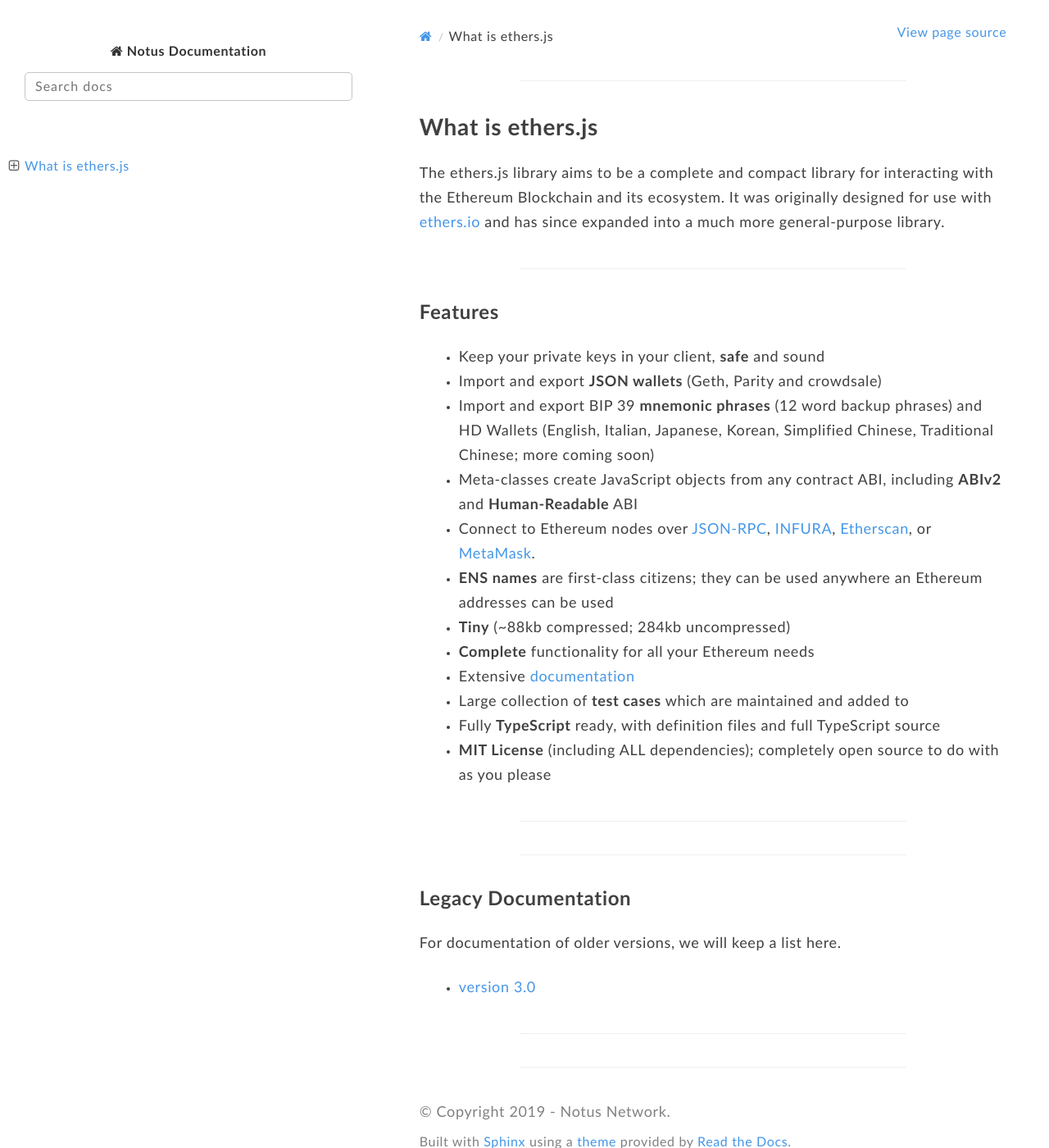
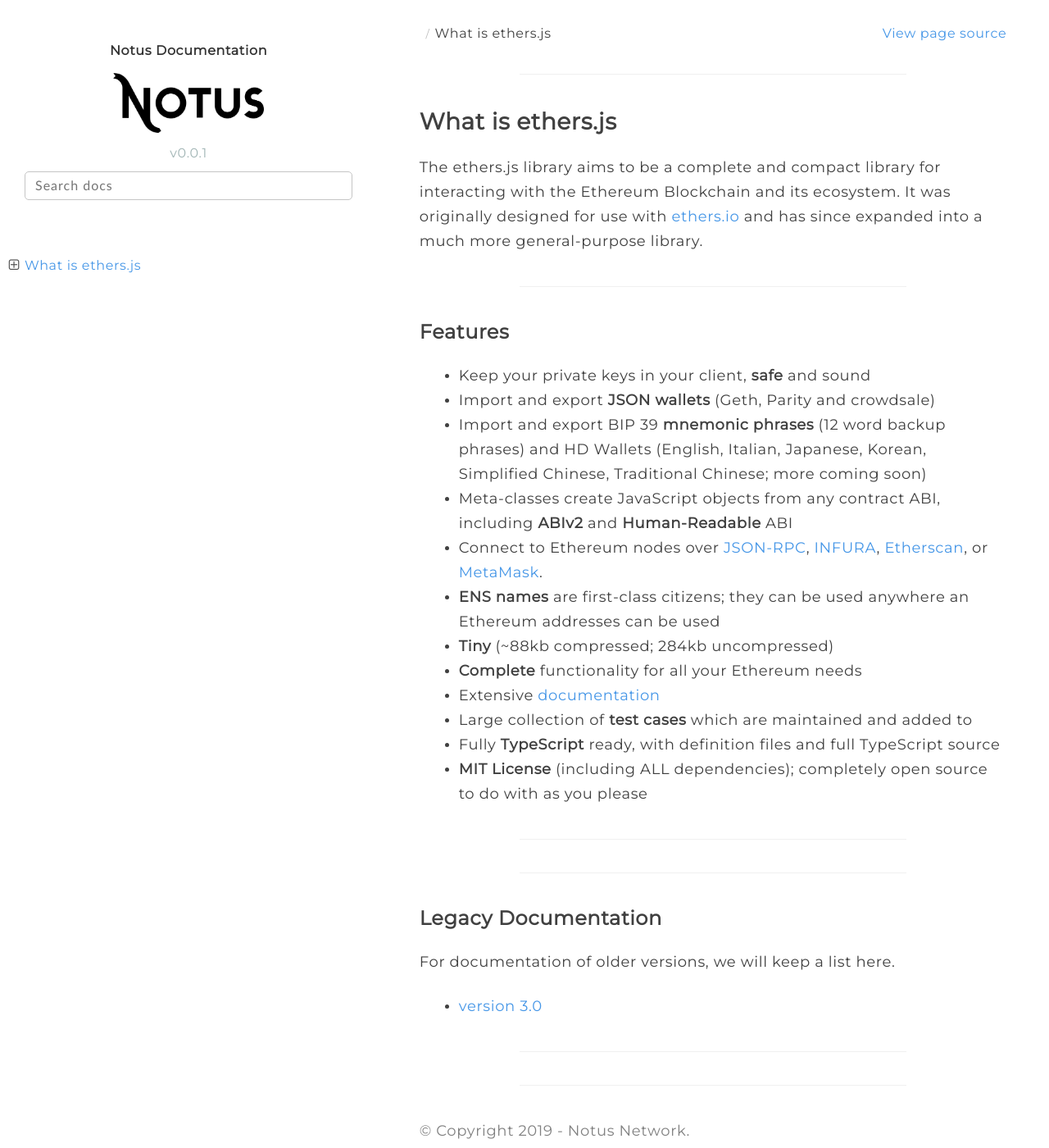
Before and after one commit to NotifyUs/notus-docs, a Sphinx documentation site: the page built from source/index.rst, in a window 1280 px wide and 1400 px high. Shown: the whole window at 82% size. Built offline with Sphinx 7.4.7 and the Read the Docs theme 2.0.0, drawn with Linux system fonts in a browser that asks for light colours; pages that are not in the unit, such as notebooks, are missing from menus.

Commit message:
* custom fonts, logo, etc

```diff
--- a/source/_static/css/notus.css
+++ b/source/_static/css/notus.css
@@ -70,15 +70,23 @@
 .wy-plain-list-disc, .rst-content .section ul, .rst-content .toctree-wrapper ul, article ul,
 p {
   line-height: 30px;
+  font-family: 'Montserrat', sans-serif;
 }
 
 p {
   font-size: 18px;
+  font-family: 'Montserrat', sans-serif;
+}
+
+body {
+  font-family: 'Montserrat', sans-serif;
 }
 
 h1, h2, .rst-content .toctree-wrapper p.caption, h3, h4, h5, h6, legend {
-    font-family: 'Lato';
+    /* font-family: 'Lato'; */
+    font-family: 'Montserrat', sans-serif;
 }
+
 
 hr {
     border-color: #f0f0f0;
@@ -231,7 +239,18 @@
     font-size: 100%;
 }
 
+.wy-side-nav-search > a img.logo,
+.wy-side-nav-search .wy-dropdown > a img.logo {
+    max-width: 50%;
+}
 
+.icon-home:before {
+    display: none;
+}
+
+.wy-side-nav-search > div.version {
+    color: #a0b4b4;
+}
 
 
 
@@ -334,7 +353,7 @@
 }
 
 .highlight .nt {
-    color: #5b73a8;
+    color: #7b93c8;
 }
 
 .highlight code, .highlight pre {
--- a/source/_templates/layout.html
+++ b/source/_templates/layout.html
@@ -1,2 +1,7 @@
 {% extends "!layout.html" %}
 {% set css_files = css_files + [ "_static/css/notus.css" ] %}
+
+
+{% block footer %} {{ super() }}
+  <link href="https://fonts.googleapis.com/css?family=Montserrat" rel="stylesheet">
+{% endblock %}
--- a/source/conf.py
+++ b/source/conf.py
@@ -24,9 +24,9 @@
 author = 'Notus Network'
 
 # The short X.Y version
-version = ''
+version = 'v0.0.1'
 # The full version, including alpha/beta/rc tags
-release = ''
+release = 'v0.0.1'
 
 
 # -- General configuration ---------------------------------------------------
@@ -173,3 +173,8 @@
 
 # A list of files that should not be packed into the epub file.
 epub_exclude_files = ['search.html']
+
+html_logo='./_static/notus--wordmark--black-transparent.png'
+
+# html_title = ''
+# html_short_title = ''
```
Also changed, not shown: source/_static/notus--wordmark--black-transparent.png (added), 1 other file.
